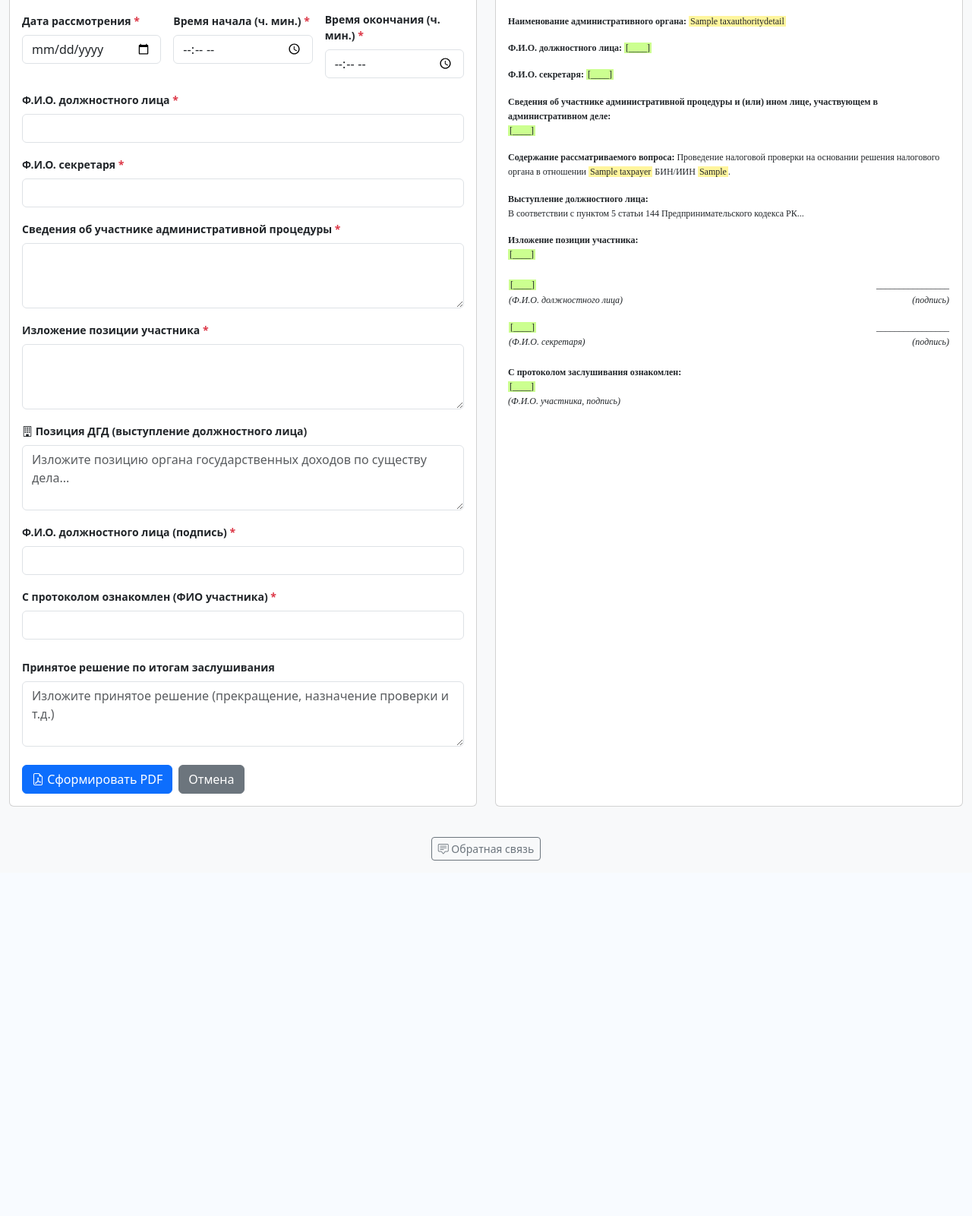
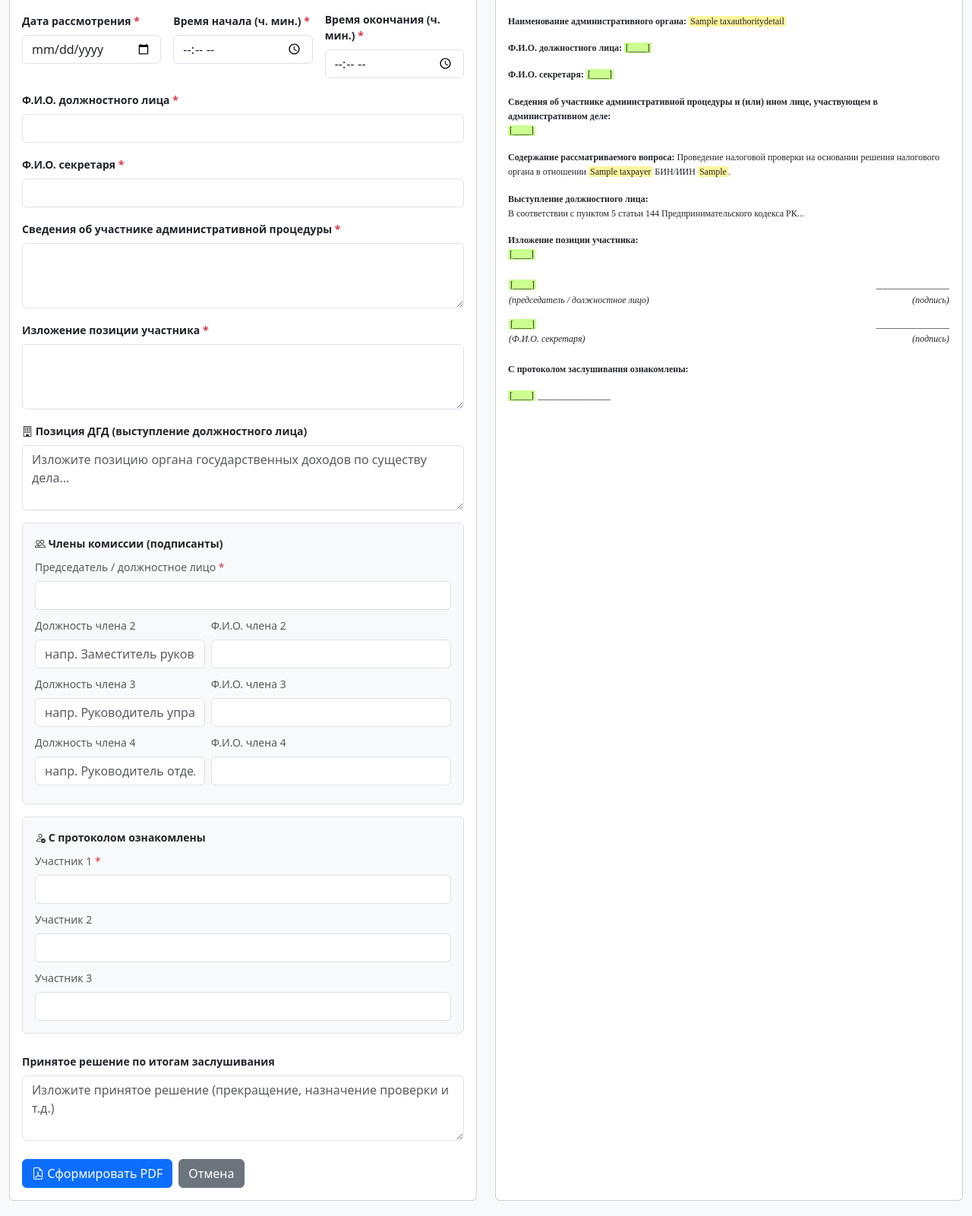
Before and after one commit to kuanqk/KGD_APPK, a Django app: page /documents/cases/1/hearing-protocol/form/ in a window 1280 px wide. Shown: the part 390-1991 px from the top of the page at 76% size. Before the commit the page ends 1523 px from the top, so only its background shows below. Run offline with Django 4.2, Linux system fonts and the light colour scheme; a user stored in the database is signed in; tables that the repository leaves empty hold one stand-in row (values such as "Sample post"); data that the repository does not hold is empty; parts of the project's set-up code (start-up, migrations or seed data) failed here and were passed over.

Commit message:
feat(documents): add multiple commission members and participants to hearing protocol
- HearingProtocolForm: add member_2/3/4 name+position fields (optional) and
  acquainted_name_2/3 fields for additional participants
- generate_hearing_protocol: build commission_members[] list (only filled entries)
  and pass acquainted_name_2/3 to PDF context
- hearing_protocol_form.html: render commission members in a grouped card with
  position+name rows; render participants as separate inputs; JS preview shows
  all members in signature table and all participants in acquainted section

Made-with: Cursor

```diff
--- a/apps/documents/forms.py
+++ b/apps/documents/forms.py
@@ -194,9 +194,49 @@ class HearingProtocolForm(forms.Form):
         label="Ф.И.О. должностного лица (подпись)",
         widget=forms.TextInput(attrs={"class": "form-control"}),
     )
+    member_2_position = forms.CharField(
+        max_length=200, required=False,
+        label="Должность члена комиссии 2",
+        widget=forms.TextInput(attrs={"class": "form-control", "placeholder": "напр. Заместитель руководителя"}),
+    )
+    member_2_name = forms.CharField(
+        max_length=300, required=False,
+        label="Ф.И.О. члена комиссии 2",
+        widget=forms.TextInput(attrs={"class": "form-control"}),
+    )
+    member_3_position = forms.CharField(
+        max_length=200, required=False,
+        label="Должность члена комиссии 3",
+        widget=forms.TextInput(attrs={"class": "form-control", "placeholder": "напр. Руководитель управления"}),
+    )
+    member_3_name = forms.CharField(
+        max_length=300, required=False,
+        label="Ф.И.О. члена комиссии 3",
+        widget=forms.TextInput(attrs={"class": "form-control"}),
+    )
+    member_4_position = forms.CharField(
+        max_length=200, required=False,
+        label="Должность члена комиссии 4",
+        widget=forms.TextInput(attrs={"class": "form-control", "placeholder": "напр. Руководитель отдела"}),
+    )
+    member_4_name = forms.CharField(
+        max_length=300, required=False,
+        label="Ф.И.О. члена комиссии 4",
+        widget=forms.TextInput(attrs={"class": "form-control"}),
+    )
     acquainted_name = forms.CharField(
         max_length=300,
-        label="С протоколом ознакомлен (ФИО участника)",
+        label="С протоколом ознакомлен — участник 1 (ФИО)",
+        widget=forms.TextInput(attrs={"class": "form-control"}),
+    )
+    acquainted_name_2 = forms.CharField(
+        max_length=300, required=False,
+        label="Участник 2 (ФИО)",
+        widget=forms.TextInput(attrs={"class": "form-control"}),
+    )
+    acquainted_name_3 = forms.CharField(
+        max_length=300, required=False,
+        label="Участник 3 (ФИО)",
         widget=forms.TextInput(attrs={"class": "form-control"}),
     )
     decision_text = forms.CharField(
--- a/templates/documents/hearing_protocol_form.html
+++ b/templates/documents/hearing_protocol_form.html
@@ -123,20 +123,51 @@
                         {% if form.dgd_position.errors %}<div class="text-danger small mt-1">{{ form.dgd_position.errors }}</div>{% endif %}
                     </div>
 
-                    <div class="mb-3">
-                        <label class="form-label fw-semibold small">
-                            {{ form.signatory_name.label }} <span class="text-danger">*</span>
-                        </label>
-                        {{ form.signatory_name }}
-                        {% if form.signatory_name.errors %}<div class="text-danger small mt-1">{{ form.signatory_name.errors }}</div>{% endif %}
+                    {# ── Члены комиссии (подписанты) ───────────────────── #}
+                    <div class="border rounded p-3 mb-3 bg-light">
+                        <div class="fw-semibold small mb-2">
+                            <i class="bi bi-people"></i> Члены комиссии (подписанты)
+                        </div>
+
+                        <div class="mb-2">
+                            <label class="form-label small text-muted">Председатель / должностное лицо <span class="text-danger">*</span></label>
+                            {{ form.signatory_name }}
+                            {% if form.signatory_name.errors %}<div class="text-danger small mt-1">{{ form.signatory_name.errors }}</div>{% endif %}
+                        </div>
+
+                        {% for i in "234" %}
+                        {% with pos_field=form|dictsort:"field_name" %}{% endwith %}
+                        <div class="row g-2 mb-2" id="member-row-{{ i }}">
+                            <div class="col-md-5">
+                                <label class="form-label small text-muted">Должность члена {{ i }}</label>
+                                {% if i == "2" %}{{ form.member_2_position }}{% elif i == "3" %}{{ form.member_3_position }}{% else %}{{ form.member_4_position }}{% endif %}
+                            </div>
+                            <div class="col-md-7">
+                                <label class="form-label small text-muted">Ф.И.О. члена {{ i }}</label>
+                                {% if i == "2" %}{{ form.member_2_name }}{% elif i == "3" %}{{ form.member_3_name }}{% else %}{{ form.member_4_name }}{% endif %}
+                            </div>
+                        </div>
+                        {% endfor %}
                     </div>
 
-                    <div class="mb-4">
-                        <label class="form-label fw-semibold small">
-                            {{ form.acquainted_name.label }} <span class="text-danger">*</span>
-                        </label>
-                        {{ form.acquainted_name }}
-                        {% if form.acquainted_name.errors %}<div class="text-danger small mt-1">{{ form.acquainted_name.errors }}</div>{% endif %}
+                    {# ── Участники ознакомлены ──────────────────────────── #}
+                    <div class="border rounded p-3 mb-4 bg-light">
+                        <div class="fw-semibold small mb-2">
+                            <i class="bi bi-person-check"></i> С протоколом ознакомлены
+                        </div>
+                        <div class="mb-2">
+                            <label class="form-label small text-muted">Участник 1 <span class="text-danger">*</span></label>
+                            {{ form.acquainted_name }}
+                            {% if form.acquainted_name.errors %}<div class="text-danger small mt-1">{{ form.acquainted_name.errors }}</div>{% endif %}
+                        </div>
+                        <div class="mb-2">
+                            <label class="form-label small text-muted">Участник 2</label>
+                            {{ form.acquainted_name_2 }}
+                        </div>
+                        <div class="mb-0">
+                            <label class="form-label small text-muted">Участник 3</label>
+                            {{ form.acquainted_name_3 }}
+                        </div>
                     </div>
 
                     <div class="mb-4">
@@ -199,7 +230,15 @@
     const participantInfoInput  = document.getElementById('id_participant_info');
     const participantPosInput   = document.getElementById('id_participant_position');
     const dgdPositionInput      = document.getElementById('id_dgd_position');
-    const signatoryInput = document.getElementById('id_signatory_name');
+    const signatoryInput  = document.getElementById('id_signatory_name');
+    const member2PosInput = document.getElementById('id_member_2_position');
+    const member2NameInput= document.getElementById('id_member_2_name');
+    const member3PosInput = document.getElementById('id_member_3_position');
+    const member3NameInput= document.getElementById('id_member_3_name');
+    const member4PosInput = document.getElementById('id_member_4_position');
+    const member4NameInput= document.getElementById('id_member_4_name');
+    const acquainted2Input= document.getElementById('id_acquainted_name_2');
+    const acquainted3Input= document.getElementById('id_acquainted_name_3');
     const acquaintedInput= document.getElementById('id_acquainted_name');
     const decisionInput  = document.getElementById('id_decision_text');
     const preview        = document.getElementById('preview-content');
@@ -245,8 +284,18 @@
         const partPos    = fval(participantPosInput);
         const dgdPos     = dgdPositionInput ? fval(dgdPositionInput) : '';
         const signatory  = fval(signatoryInput);
-        const acquainted = fval(acquaintedInput);
-        const decision   = decisionInput ? fval(decisionInput) : '';
+
+        // Commission members (2-4)
+        const extraMembers = [
+            { pos: member2PosInput ? fval(member2PosInput) : '', name: member2NameInput ? fval(member2NameInput) : '' },
+            { pos: member3PosInput ? fval(member3PosInput) : '', name: member3NameInput ? fval(member3NameInput) : '' },
+            { pos: member4PosInput ? fval(member4PosInput) : '', name: member4NameInput ? fval(member4NameInput) : '' },
+        ].filter(function(m) { return m.name; });
+
+        const acquainted  = fval(acquaintedInput);
+        const acquainted2 = acquainted2Input ? fval(acquainted2Input) : '';
+        const acquainted3 = acquainted3Input ? fval(acquainted3Input) : '';
+        const decision    = decisionInput ? fval(decisionInput) : '';
 
         const dateParts = rawDate ? rawDate.split('-') : [];
         const dateDay   = dateParts[2] ? String(parseInt(dateParts[2], 10)).padStart(2, '0') : '[__]';
@@ -289,28 +338,39 @@
                 '<p><strong>Позиция ДГД (выступление должностного лица):</strong><br>' +
                 mv(nl2br(dgdPos)) + '</p>' : '') +
 
-            '<table width="100%" style="margin-top:20px;font-size:12px">' +
-            '<tr>' +
-            '<td style="width:60%">' + mv(signatory) + '<br><em>(Ф.И.О. должностного лица)</em></td>' +
-            '<td style="width:40%;text-align:right">________________<br><em>(подпись)</em></td>' +
-            '</tr>' +
-            '<tr>' +
-            '<td style="padding-top:16px">' + mv(secretary) + '<br><em>(Ф.И.О. секретаря)</em></td>' +
-            '<td style="padding-top:16px;text-align:right">________________<br><em>(подпись)</em></td>' +
-            '</tr>' +
-            '</table>' +
-
             (decision ?
                 '<p style="margin-top:16px"><strong>Принятое решение по итогам заслушивания:</strong><br>' +
                 mv(nl2br(decision)) + '</p>' : '') +
 
-            '<p style="margin-top:20px"><strong>С протоколом заслушивания ознакомлен:</strong><br>' +
-            mv(acquainted) + '<br><em>(Ф.И.О. участника, подпись)</em></p>';
+            '<table width="100%" style="margin-top:20px;font-size:12px">' +
+            '<tr>' +
+            '<td style="width:60%">' + mv(signatory) + '<br><em>(председатель / должностное лицо)</em></td>' +
+            '<td style="width:40%;text-align:right">________________<br><em>(подпись)</em></td>' +
+            '</tr>' +
+            extraMembers.map(function(m) {
+                return '<tr><td style="padding-top:12px">' +
+                    (m.pos ? '<em>' + mv(m.pos) + '</em><br>' : '') + mv(m.name) +
+                    '</td><td style="padding-top:12px;text-align:right">________________<br><em>(подпись)</em></td></tr>';
+            }).join('') +
+            '<tr>' +
+            '<td style="padding-top:12px">' + mv(secretary) + '<br><em>(Ф.И.О. секретаря)</em></td>' +
+            '<td style="padding-top:12px;text-align:right">________________<br><em>(подпись)</em></td>' +
+            '</tr>' +
+            '</table>' +
+
+            '<p style="margin-top:20px"><strong>С протоколом заслушивания ознакомлены:</strong></p>' +
+            '<p>' + mv(acquainted) + ' ________________</p>' +
+            (acquainted2 ? '<p>' + mv(acquainted2) + ' ________________</p>' : '') +
+            (acquainted3 ? '<p>' + mv(acquainted3) + ' ________________</p>' : '');
     }
 
     [dateInput, timeStartInput, timeEndInput, officialInput, secretaryInput,
      participantInfoInput, participantPosInput, dgdPositionInput,
-     signatoryInput, acquaintedInput, decisionInput
+     signatoryInput,
+     member2PosInput, member2NameInput, member3PosInput, member3NameInput,
+     member4PosInput, member4NameInput,
+     acquaintedInput, acquainted2Input, acquainted3Input,
+     decisionInput
     ].filter(Boolean).forEach(function (el) {
         el.addEventListener('input', render);
         el.addEventListener('change', render);
```
Also changed, not shown: apps/documents/services.py (+10 -0 lines).
